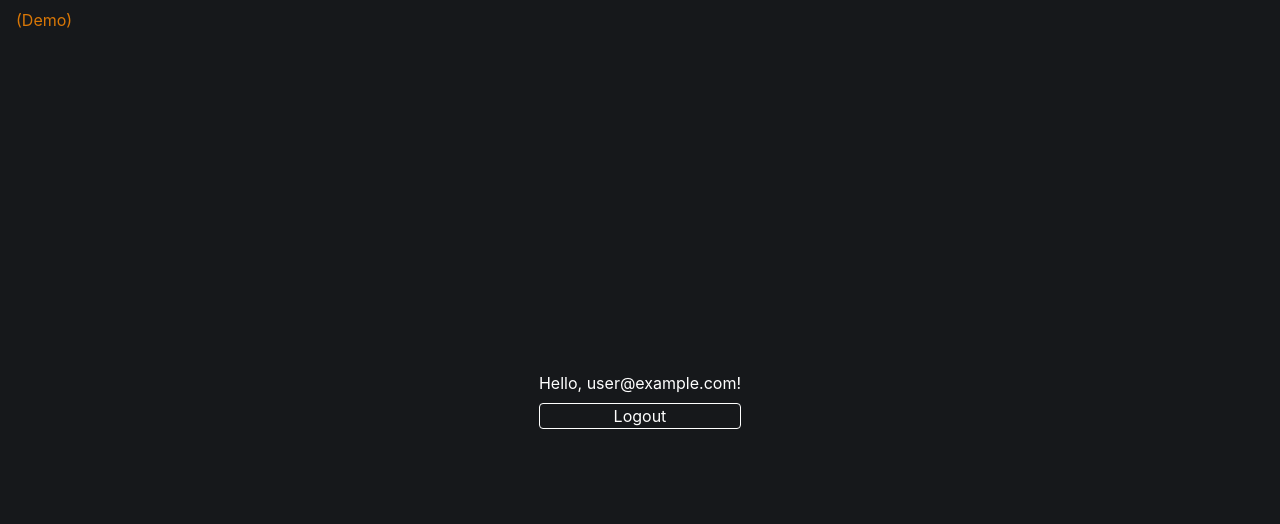
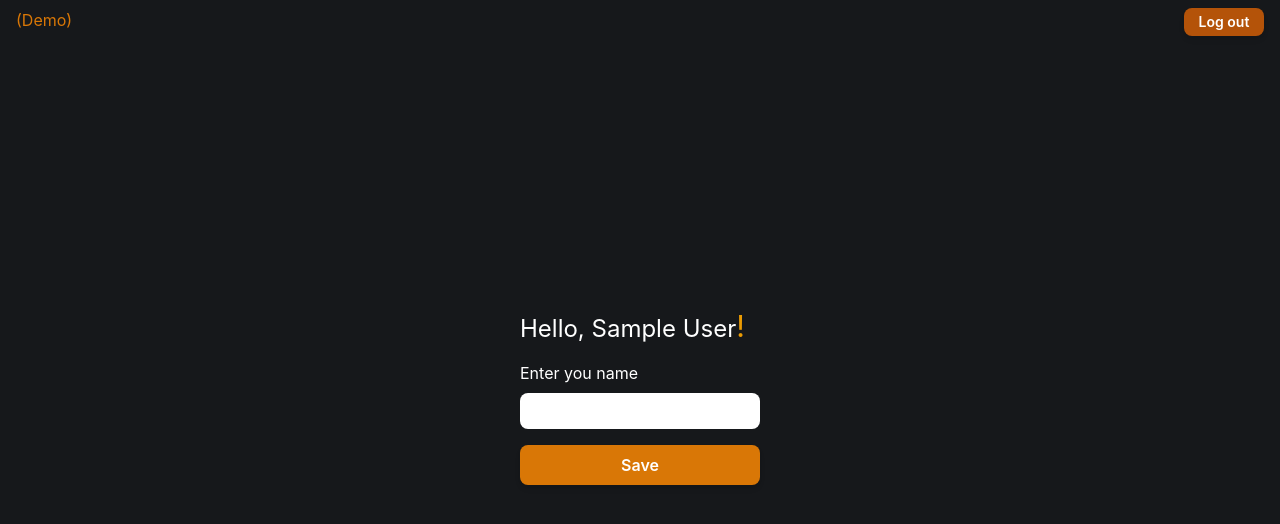
Before and after one commit to AlexAnoschenko/hookoney, a React (Create React App) app: page / in a window 1280 px wide. Shown: the top 524 px of the page. Built offline with nearby package versions, Linux system fonts and the light colour scheme; no server answers; the database is empty; sample sign-in values are in the browser's storage.

Commit message:
Added UpdateUserInfo

```diff
--- a/src/App.js
+++ b/src/App.js
@@ -67,7 +67,12 @@ function App() {
           <Switch>
             {state.currentUser && (
               <Route path={ROUTE_MAIN_PAGE} exact>
-                <MainPage state={state} setState={setState} />
+                <MainPage
+                  state={state}
+                  setState={setState}
+                  snackState={snackState}
+                  setSnackState={setSnackState}
+                />
               </Route>
             )}
 
--- a/src/components/Layout/Layout.jsx
+++ b/src/components/Layout/Layout.jsx
@@ -1,9 +1,29 @@
-const Layout = ({ children }) => {
+import { useHistory } from "react-router-dom";
+import firebase from "firebase";
+
+const Layout = ({ children, state, setState }) => {
+  let history = useHistory();
+
+  const logOutUser = () => {
+    firebase.auth().signOut();
+    setState({ ...state, currentUser: null });
+    history.push("/authorization");
+  };
+
   return (
-    <div className="flex items-center justify-center h-screen bg-defaultBg text-white">
+    <div className="flex flex-col items-center justify-center h-screen bg-defaultBg text-white">
       <div className="absolute top-2 left-4 text-center text-md mb-4 text-yellow-600">
         (Demo)
       </div>
+      {state?.currentUser && (
+        <button
+          className="absolute top-2 right-4 w-20 bg-yellow-700 py-1 text-sm text-white font-semibold rounded-lg shadow-md hover:bg-green-700 focus:outline-none focus:ring-2 focus:ring-green-400 focus:ring-opacity-75"
+          onClick={logOutUser}
+        >
+          Log out
+        </button>
+      )}
+
       {children}
     </div>
   );
--- a/src/components/Snackbar/Snackbar.jsx
+++ b/src/components/Snackbar/Snackbar.jsx
@@ -25,9 +25,11 @@ export default function Snackbars({ snackState, handleCloseSnack }) {
         autoHideDuration={2000}
         onClose={handleCloseSnack}
       >
-        <Alert onClose={handleCloseSnack} severity={snackState.type}>
-          {snackState.text}
-        </Alert>
+        <div className="mb-6">
+          <Alert onClose={handleCloseSnack} severity={snackState.type}>
+            {snackState.text}
+          </Alert>
+        </div>
       </Snackbar>
     </div>
   );
--- /dev/null
+++ b/src/components/UpdateUserInfo/UpdateUserInfo.jsx
@@ -0,0 +1,46 @@
+import { useState } from "react";
+
+const UpdateUserInfo = ({ state, snackState, setSnackState }) => {
+  const [displayName, setDisplayName] = useState(null);
+
+  const updateUserName = () => {
+    state.currentUser
+      .updateProfile({
+        displayName: displayName,
+      })
+      .then(() => {
+        setSnackState({
+          ...snackState,
+          openSnack: true,
+          type: "success",
+          text: "Name saved!",
+        });
+      });
+  };
+
+  return (
+    <>
+      <div>
+        <div className="mb-2">Enter you name</div>
+        <div className="flex flex-col">
+          <input
+            id="displayName"
+            type="text"
+            className="mb-4 rounded w-60 h-9 pl-2 rounded-lg text-black font-semibold"
+            onChange={(e) => setDisplayName(e.target.value)}
+          />
+
+          <button
+            type="button"
+            className="py-2 px-4 mb-2 bg-yellow-600 text-white font-semibold rounded-lg shadow-md hover:bg-green-700 focus:outline-none focus:ring-2 focus:ring-green-400 focus:ring-opacity-75"
+            onClick={updateUserName}
+          >
+            Save
+          </button>
+        </div>
+      </div>
+    </>
+  );
+};
+
+export default UpdateUserInfo;
--- a/src/pages/Authorization/Authorization.jsx
+++ b/src/pages/Authorization/Authorization.jsx
@@ -31,7 +31,6 @@ const Authorization = ({ state, setState, snackState, setSnackState }) => {
         history.push("/");
       })
       .catch((err) => {
-        console.log(err.code);
         setState({ ...state, isLoading: false });
         setSnackState({
           ...snackState,
@@ -42,12 +41,12 @@ const Authorization = ({ state, setState, snackState, setSnackState }) => {
       });
   };
 
-  const signUpUser = () => {
+  const signIpUser = () => {
     setState({ ...state, isLoading: true });
     firebase
       .auth()
       .signInWithEmailAndPassword(email, password)
-      .then(() => {
+      .then((res) => {
         setState({ ...state, isLoading: false });
         setSnackState({
           ...snackState,
@@ -100,7 +99,7 @@ const Authorization = ({ state, setState, snackState, setSnackState }) => {
       <button
         type="submit"
         className="py-2 px-4 mb-2 bg-yellow-600 text-white font-semibold rounded-lg shadow-md hover:bg-green-700 focus:outline-none focus:ring-2 focus:ring-green-400 focus:ring-opacity-75"
-        onClick={signUpUser}
+        onClick={signIpUser}
       >
         Sign In
       </button>
--- a/src/pages/MainPage/MainPage.jsx
+++ b/src/pages/MainPage/MainPage.jsx
@@ -1,25 +1,24 @@
-import { useHistory } from "react-router-dom";
-import firebase from "firebase";
+import UpdateUserInfo from "../../components/UpdateUserInfo/UpdateUserInfo";
 
-const MainPage = ({ state, setState }) => {
-  let history = useHistory();
-
-  const logOutUser = () => {
-    firebase.auth().signOut();
-    setState({ ...state, currentUser: null });
-    history.push("/authorization");
-  };
-
+const MainPage = ({ state, setState, snackState, setSnackState }) => {
   return (
     <div className="flex flex-col">
       <div>
-        <div className="text-white mb-2">{`Hello, ${state.currentUser.email}!`}</div>
-        <button
-          className="text-white rounded border border-white w-full"
-          onClick={logOutUser}
-        >
-          Logout
-        </button>
+        <div className="mb-4">
+          <span className="text-white text-2xl mb-2">{`Hello, ${
+            !state.currentUser.displayName
+              ? state.currentUser.email
+              : state.currentUser.displayName
+          }`}</span>
+          <span className="text-3xl color-change">!</span>
+        </div>
+
+        <UpdateUserInfo
+          state={state}
+          setState={setState}
+          snackState={snackState}
+          setSnackState={setSnackState}
+        />
       </div>
     </div>
   );
```
Also changed, not shown: src/components/Header/Header.jsx (deleted).
